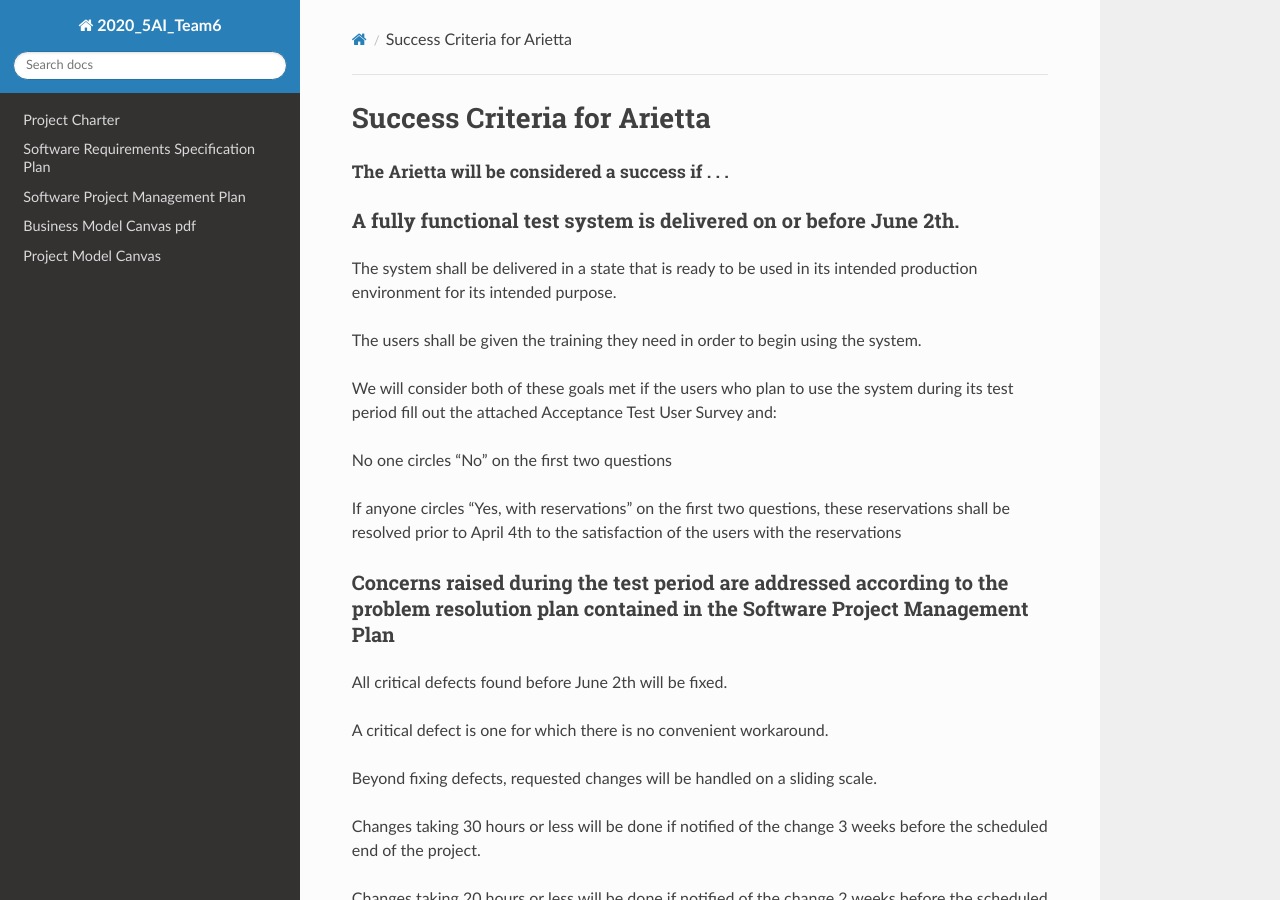
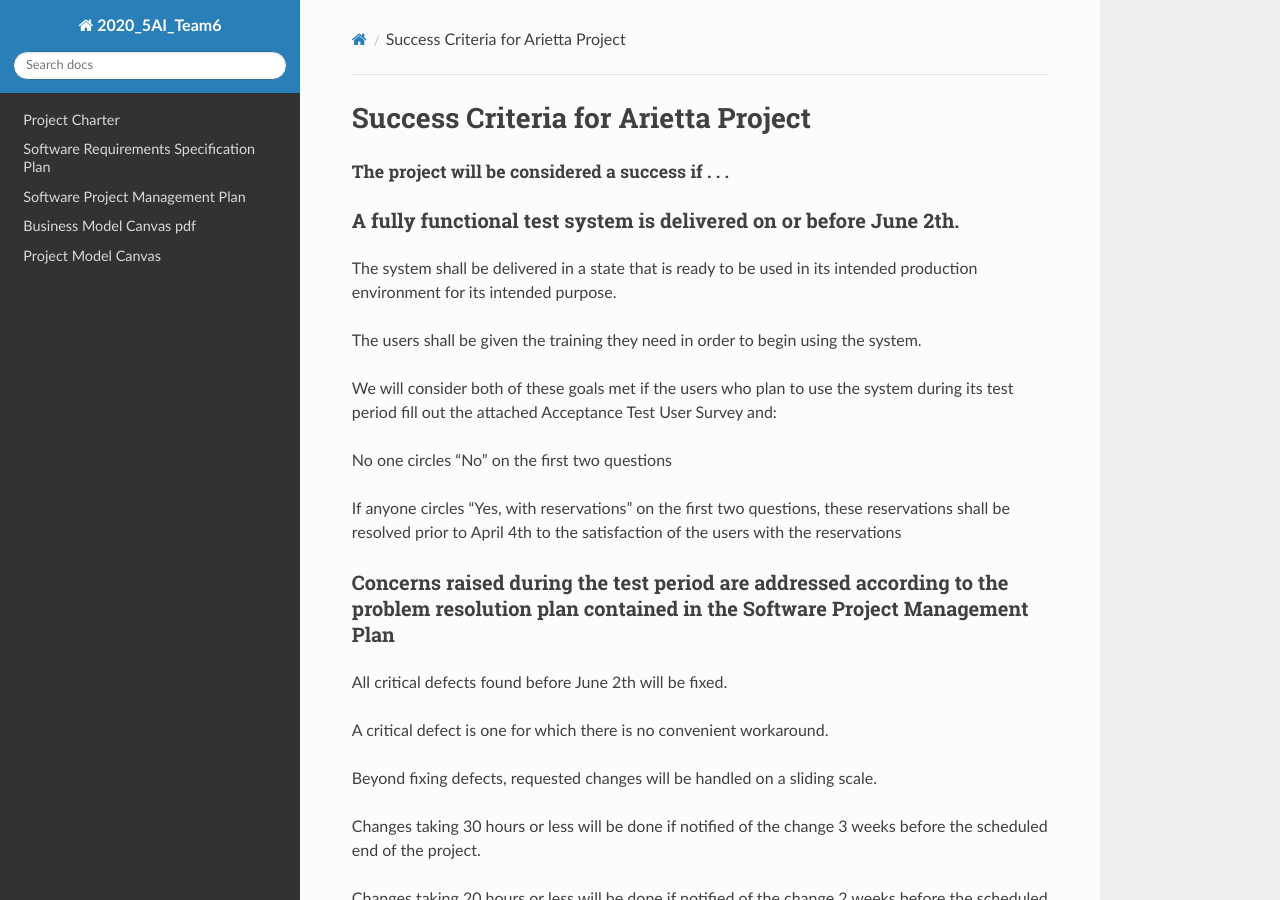
Before and after one commit to haoweydu/2020-5ai-team6-Du, an MkDocs documentation site: the page built from docs/Project-success-criteria.md, in a window 1280 px wide and 900 px high. Built offline with MkDocs 1.6.1, drawn with Linux system fonts in a browser that asks for light colours; nearby versions of some CDN libraries.

Commit message:
Update Project-success-criteria.md

```diff
--- a/docs/Project-success-criteria.md
+++ b/docs/Project-success-criteria.md
@@ -1,6 +1,6 @@
-# Success Criteria for Arietta
+# Success Criteria for Arietta Project
 
-##### The Arietta will be considered a success if . . .
+##### The project will be considered a success if . . .
 ### A fully functional test system is delivered on or before June 2th.
 The system shall be delivered in a state that is ready to be used in its intended production environment for its intended purpose.
 
```
